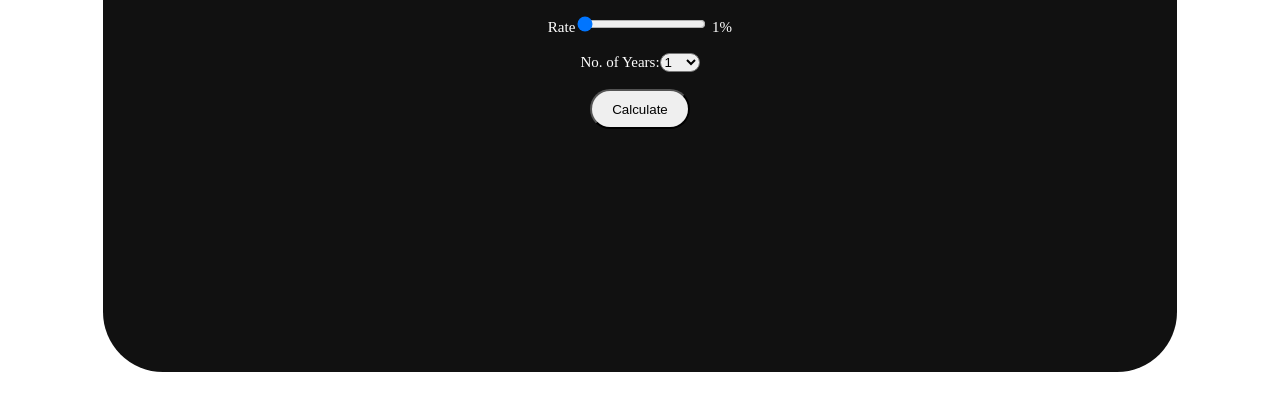
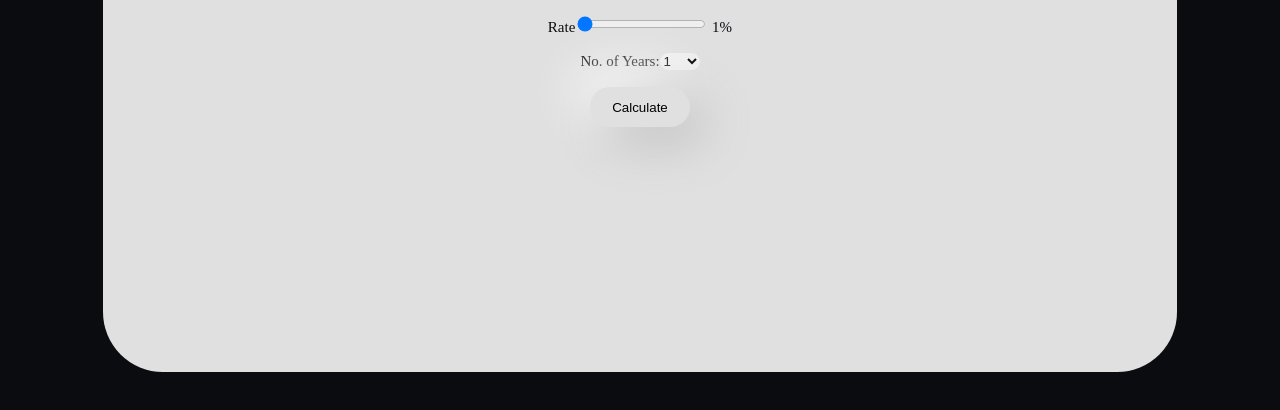
Before and after one commit to RichardOsei/Simple-Interest, a plain HTML site: page index.html in a window 1280 px wide. Shown: the part 206-616 px from the top of the page. Drawn offline with Linux system fonts and the light colour scheme.

Commit message:
Updated css

```diff
--- a/styles.css
+++ b/styles.css
@@ -1,5 +1,5 @@
 body {
-    background-color:#ffffff;
+    background-color:#0b0c10;
     font-family:Montserrat;
     color:#0b0c10;
 }
@@ -8,7 +8,7 @@ body {
 
     padding-top: 100px;
     border-radius: 60px;
-    background-color: #111111;
+    background-color: #e0e0e0;
     text-align: center;
     height:60%;
     width: 85%;
@@ -17,7 +17,7 @@ body {
     position: relative;
     font-size: 15px;
     margin: auto;
-    color: #fff;
+    color: #0b0c10;
 
   }
 
@@ -25,6 +25,17 @@ body {
       border-radius: 50px;
       width: 100px;
       height: 40px;
+      border:0px;
+      border-radius: 50px;
+      background: #e0e0e0;
+      box-shadow:  15px 15px 50px #bebebe,
+             -15px -15px 50px #ffffff;
+  }
+
+  .btn:hover{
+    background-color: #0b0c10;
+    color: #e0e0e0;
+    transition: 0.2s;
   }
 
   #p{
@@ -34,4 +45,5 @@ body {
   #y{
     border-radius: 50px;
     width: 40px;
+    border:0px;
   }
```
